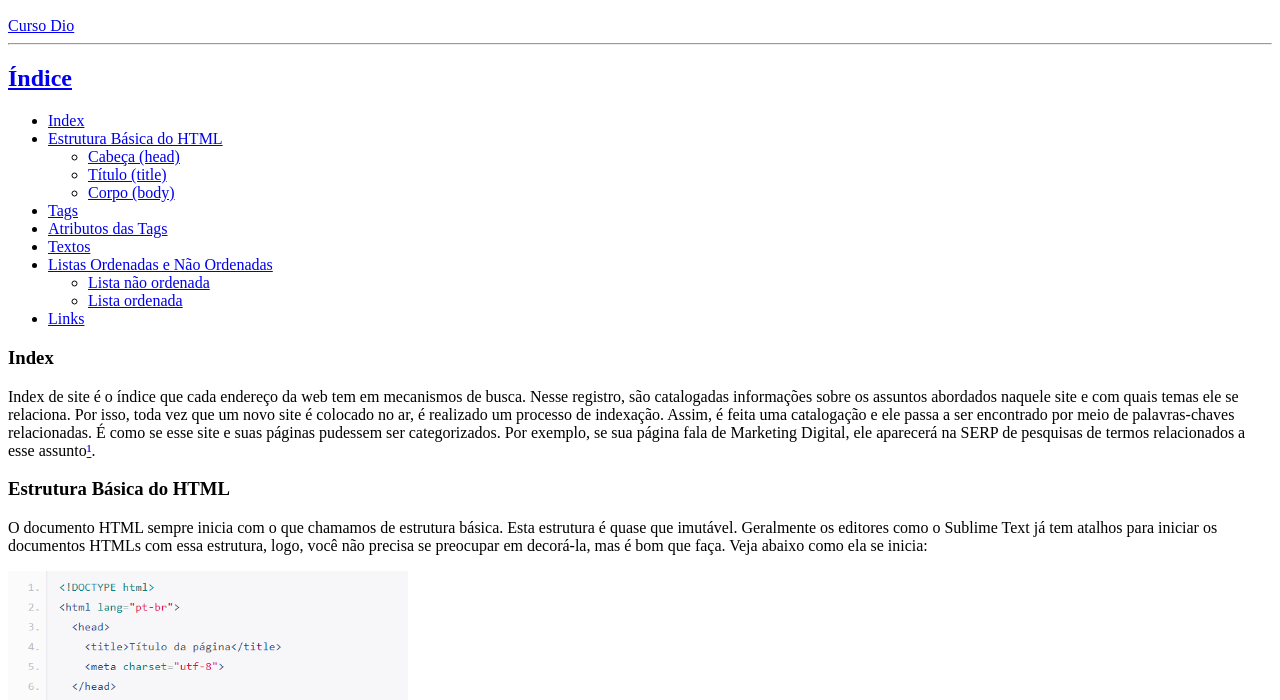
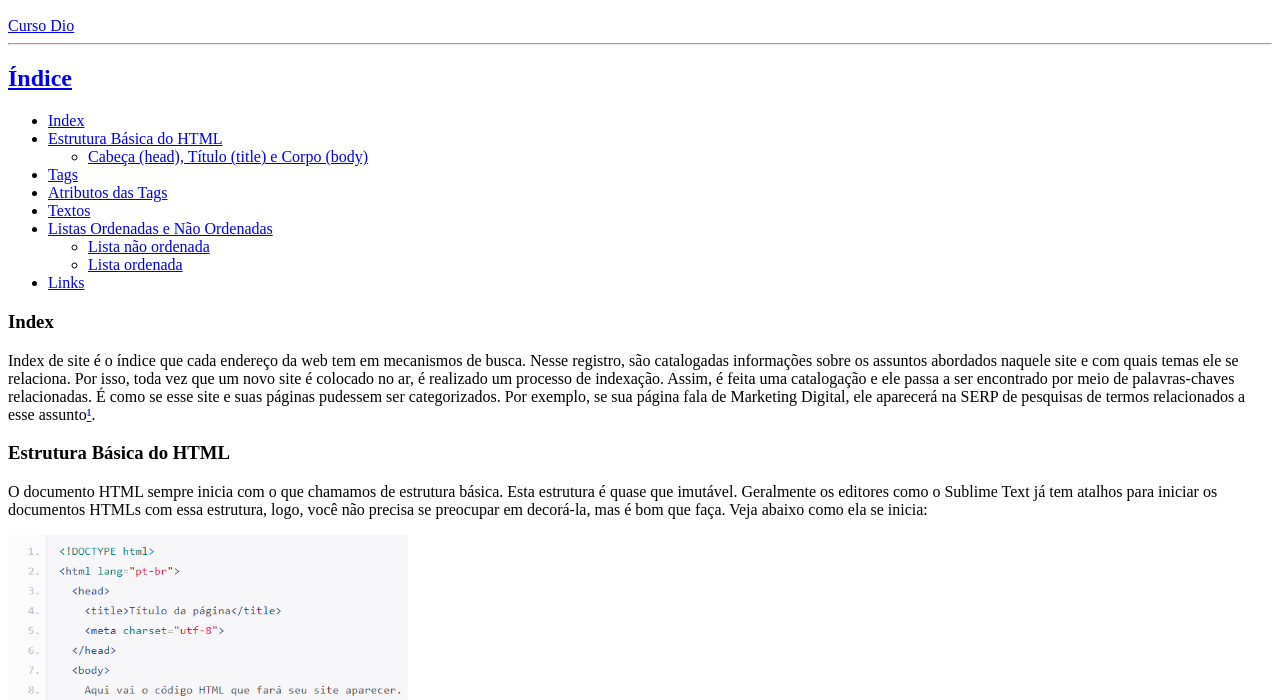
Before and after one commit to AmandMendes/Projeto-Meu-primeiro-site-Dio, a plain HTML site: page index.htm in a window 1280 px wide. Shown: the part 96-796 px from the top of the page. Drawn offline with Linux system fonts and the light colour scheme.

Commit message:
index.htm

```diff
--- a/index.htm
+++ b/index.htm
@@ -12,9 +12,7 @@
                         <li><a href="#Index">Index</a></li>
                         <li><a href="#Estrutura">Estrutura Básica do HTML</a></li>
                             <ul>
-                                <li><a href="estruturas-html.html">Cabeça (head)</a></li>
-                                <li><a href="estruturas-html.html">Título (title)</a></li>
-                                <li><a href="estruturas-html.html">Corpo (body)</a></li>
+                                <li><a href="estruturas-html.html">Cabeça (head), Título (title) e Corpo (body)</a></li>
                             </ul>
                         <li><a href="#Tags">Tags</a></li>
                         <li><a href="#Atributos">Atributos das Tags</a></li>
```
